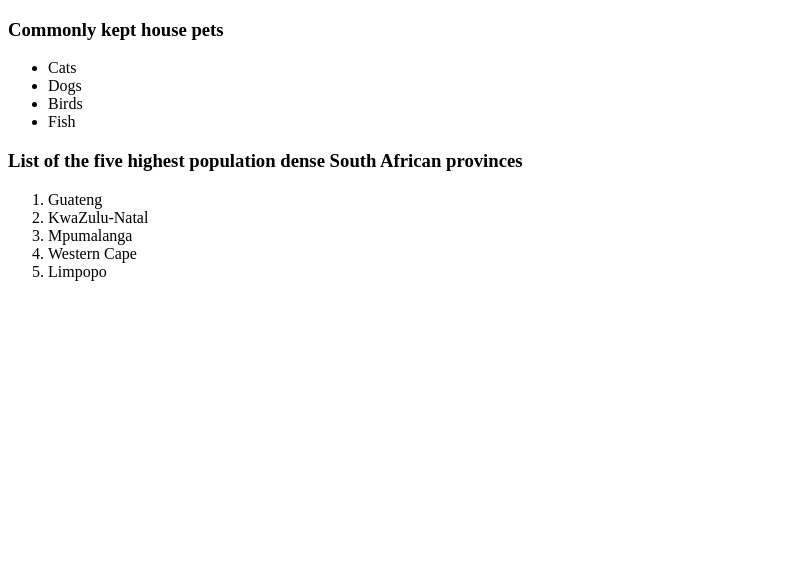
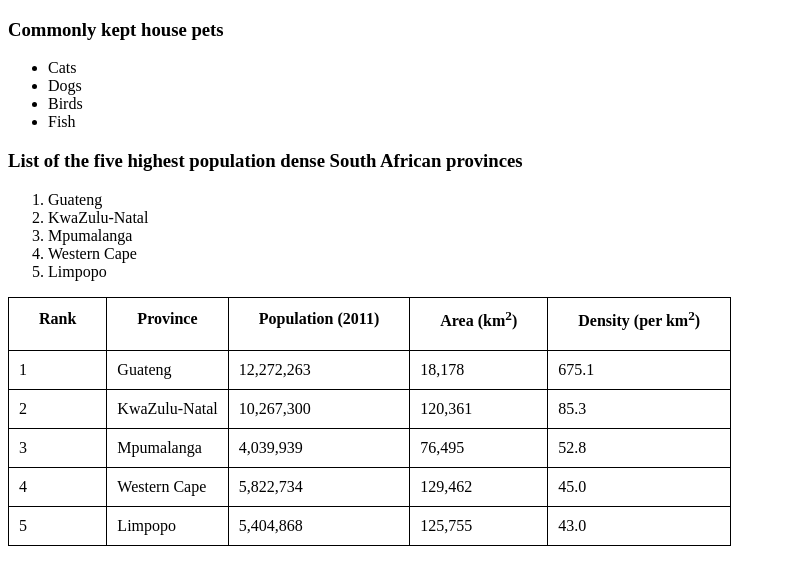
Before and after one commit to Aashiq420/htmlnocss, a plain HTML site: page lists.html in a window 1280 px wide. Shown: the whole page, without its empty margins (0-786 px from the left). Drawn offline with Linux system fonts and the light colour scheme.

Commit message:
Added main.css link

```diff
--- a/lists.html
+++ b/lists.html
@@ -1,6 +1,7 @@
 <!DOCTYPE html>
 <html>
   <head>
+    <link rel="stylesheet" href="main.css" />
     <title>Day 3 Lists Exercise</title>
   </head>
   <body>
@@ -19,5 +20,49 @@
       <li>Western Cape</li>
       <li>Limpopo</li>
     </ol>
+    <table>
+      <tr>
+        <th>Rank</th>
+        <th>Province</th>
+        <th>Population (2011)</th>
+        <th>Area (km<sup>2</sup>)</th>
+        <th>Density (per km<sup>2</sup>)</th>
+      </tr>
+      <tr>
+        <td>1</td>
+        <td>Guateng</td>
+        <td>12,272,263</td>
+        <td>18,178</td>
+        <td>675.1</td>
+      </tr>
+      <tr>
+        <td>2</td>
+        <td>KwaZulu-Natal</td>
+        <td>10,267,300</td>
+        <td>120,361</td>
+        <td>85.3</td>
+      </tr>
+      <tr>
+        <td>3</td>
+        <td>Mpumalanga</td>
+        <td>4,039,939</td>
+        <td>76,495</td>
+        <td>52.8</td>
+      </tr>
+      <tr>
+        <td>4</td>
+        <td>Western Cape</td>
+        <td>5,822,734</td>
+        <td>129,462</td>
+        <td>45.0</td>
+      </tr>
+      <tr>
+        <td>5</td>
+        <td>Limpopo</td>
+        <td>5,404,868</td>
+        <td>125,755</td>
+        <td>43.0</td>
+      </tr>
+    </table>
   </body>
 </html>
```
